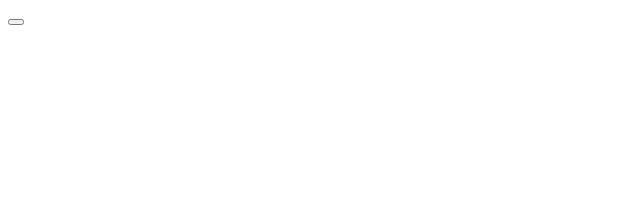
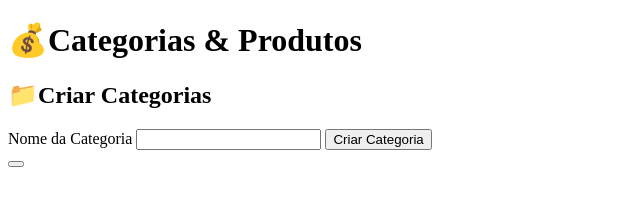
Before and after one commit to aninha306/2tds2-projects, a plain HTML site: page pages/categories-products.html in a window 1280 px wide. Shown: the whole page, without its empty margins (0-640 px from the left). Drawn offline with Linux system fonts and the light colour scheme.

Commit message:
feat: initiate html

```diff
--- a/assets/js/style.categories-products.js
+++ b/assets/js/style.categories-products.js
@@ -7,6 +7,7 @@ class Category {
     }
 }
 
+//Produto pertence a uma categoria = 1:1
 class Products {
     constructor(id, name, price, category) {
         this.id = id;
@@ -44,6 +45,7 @@ class ProductService {
 }
 
 const categoryList = new CategoryService();
+const productList = new ProductService();
 
 function createCategory() {
     const categoryName = "Doce";
@@ -52,3 +54,13 @@ function createCategory() {
 
     console.log(categoryList.categories);
 }
+
+function createProduct(){
+    const productName = "Bolo";
+    const productPrice = 20;
+    const productCategory = categoryList.categories[0];
+
+    productList.addProduct(productName, productPrice, productCategory);
+
+    console.log(productList.products);
+}
--- a/pages/categories-products.html
+++ b/pages/categories-products.html
@@ -8,8 +8,16 @@
     <title>Categorias & Produtos</title>
 </head>
 <body>
-    <main>
-        <button onclick="createCategory()"></button>
-    </main>
+        <div id="container">
+            <h1>💰Categorias & Produtos</h1>
+            <div class="form-container">
+                <h2>📁Criar Categorias</h2>
+                <label for="">Nome da Categoria</label>
+                <input type="text" id="categoryName" required>
+                <button onclick="createCategory()">Criar Categoria</button>
+            </div>
+        </div>
+
+        <button onclick="createProduct()"></button>
 </body>
 </html>
```
